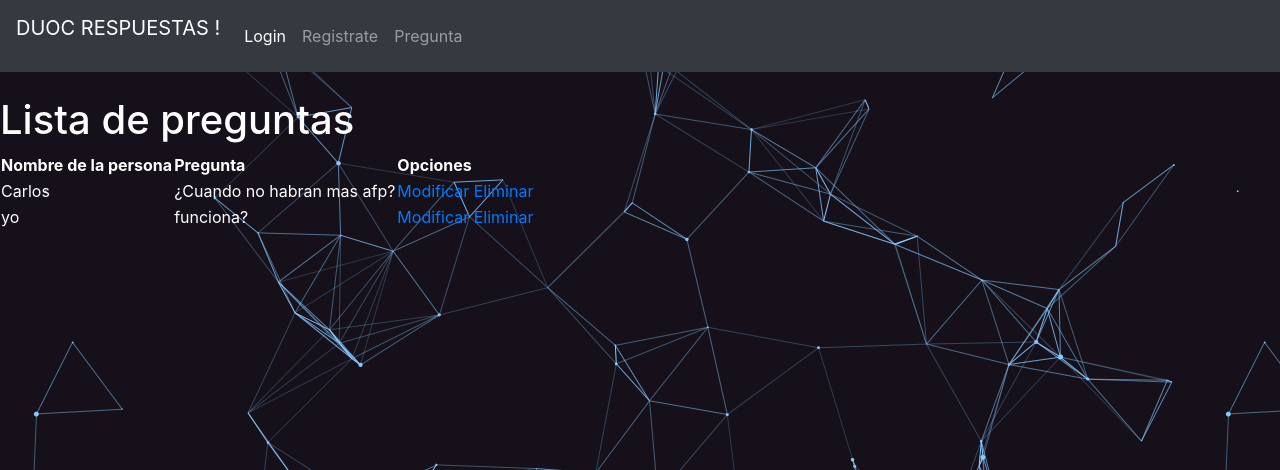
After one commit to zathima/proyecto-prueba-2, a Django app: page /catalogo/persona_list in a window 1280 px wide. The commit adds this page. Shown: the top 470 px of the page. Run offline with Django 3.2, Linux system fonts and the light colour scheme; data comes from the database, SQL or seed files in the repository; both versions use the stored data as it was after the commit; some libraries are stand-ins or nearby versions.

Commit message:
commit n°7

```diff
--- a/catalogo/models.py
+++ b/catalogo/models.py
@@ -7,12 +7,12 @@ import uuid
 # Create your models here.
 class Persona(models.Model):
 
-	field_name = models.CharField(max_length=200, help_text='Nombre de la Persona')
-	field_last_name = models.CharField(max_length=200, help_text='Apellido de la Persona')
-	field_password =models.CharField(max_length=200, help_text='Contraseña' )
+	field_name = models.CharField(max_length=200)
+	field_last_name = models.CharField(max_length=200)
+	field_password =models.CharField(max_length=200)
 	field_email =models.EmailField(blank=True)
-	field_age =models.IntegerField(help_text='edad de la Persona', default=18)
-	field_phone =models.CharField(max_length=200, help_text='Numero de telefono')
+	field_age =models.IntegerField(default=18)
+	field_phone =models.CharField(max_length=200)
 
 
 
@@ -23,15 +23,15 @@ class Persona(models.Model):
 		return reverse('Persona-detail', args=[str(self.id)])
 
 	def __str__(self):
-		return f'{self.field_last_name}, {self.field_name}, {self.field_age}'
+		return f'{self.field_name}'
 
 
 class Pregunta(models.Model):
-	field_context =models.TextField(help_text='Contenido de la pregunta')
+	field_context =models.TextField()
 	field_sender =models.ForeignKey('Persona', on_delete=models.SET_NULL, null=True)
 
 	def __str__(self):
 		return self.field_context
 
 	def get_absolute_url(self):
-		return reverse('Preguna-detail', args=[str(self.id)])
+		return reverse('Pregunta-detail', args=[str(self.id)])
--- /dev/null
+++ b/catalogo/static/core/js/confirmacion.js
@@ -0,0 +1,34 @@
+
+function confirmarEliminacion(id) {
+    Swal.fire({
+        title: '¿Estas Seguro?',
+        text: "Esta acción será permanente!",
+        icon: 'warning',
+        showCancelButton: true,
+        confirmButtonColor: '#3085d6',
+        cancelButtonColor: '#d33',
+        confirmButtonText: 'Si, Eliminar!',
+        cancelButtonText: 'Cancelar'
+      }).then((result) => {
+        if (result.value) {
+            window.location.href = "eliminar_pre/"+id+"/";
+        }
+      })
+}
+
+function confirmarEliminacionP(id) {
+  Swal.fire({
+      title: '¿Estas Seguro?',
+      text: "Esta acción será permanente!",
+      icon: 'warning',
+      showCancelButton: true,
+      confirmButtonColor: '#3085d6',
+      cancelButtonColor: '#d33',
+      confirmButtonText: 'Si, Eliminar!',
+      cancelButtonText: 'Cancelar'
+    }).then((result) => {
+      if (result.value) {
+          window.location.href = "eliminar_per/"+id+"/";
+      }
+    })
+}
--- a/catalogo/templates/home.html
+++ b/catalogo/templates/home.html
@@ -36,6 +36,10 @@
       <li class="nav-item">
         <a class="nav-link" href="registro.html">Registrate</a>
       </li>
+      <li class="nav-item">
+        <a class="nav-link" href="persona_list">Preguntas</a>
+      </li>
+
 
     </ul>
 
--- /dev/null
+++ b/catalogo/templates/persona_list.html
@@ -0,0 +1,79 @@
+<!DOCTYPE html>
+<html lang="es">
+
+<head>
+
+<meta name="viewport" content="width=device-width, initial-scale=1, shrink-to-fit=no">
+<meta charset="utf-8">
+<link rel="stylesheet" href="https://stackpath.bootstrapcdn.com/bootstrap/4.3.1/css/bootstrap.min.css" integrity="sha384-ggOyR0iXCbMQv3Xipma34MD+dH/1fQ784/j6cY/iJTQUOhcWr7x9JvoRxT2MZw1T" crossorigin="anonymous">
+{% load static %}
+<link rel="stylesheet" href="{% static 'core\css\styleinicio.css' %}">
+<script type="text/javascript" src="{% static 'core\js\jquery-3.4.1.js' %}"></script>
+<script type="text/javascript" src="{% static 'core\js\funciones.js' %}"></script>
+<link rel="stylesheet" href="{% static 'core\css\bootstrap.min.css' %}">
+
+
+<title> DUOC RESPUESTAS </title>
+
+
+</head>
+
+<body class="text-white">
+
+<div class="container"> <!--Div con nombre designado contenedor !-->
+ <br><!-- Salto de linea !-->
+ <header>
+      <nav class="navbar fixed-top navbar-expand-lg navbar-dark bg-dark"> <!-- Se declara el menu de navegacion con un tipo drak (oscuro) fixed-top sirve para que abarque todo el largo de la pagina  !-->
+      <p class="navbar-brand" > DUOC RESPUESTAS !</p>
+  <button class="navbar-toggler" type="button" data-toggle="collapse" data-target="#navbarText" aria-controls="navbarText" aria-expanded="false" aria-label="Toggle navigation">
+    <span class="navbar-toggler-icon"></span>
+  </button>
+  <div class="collapse navbar-collapse" id="navbarText">
+    <ul class="navbar-nav mr-auto">
+      <li class="nav-item active">
+        <a class="nav-link" href="iniciosesiom.html">Login <span class="sr-only">(current)</span></a>
+      </li>
+      <li class="nav-item">
+        <a class="nav-link" href="registro.html">Registrate</a>
+      </li>
+      <li class="nav-item">
+          <a class="nav-link" href="agregar_pre.html">Pregunta</a>
+      </li>
+    </ul>
+  </div>
+
+</nav>
+ </header>
+</div>
+<!--Aqui esta el listar-->
+<br>
+<br>
+<br>
+{% load static %}
+
+{% block javascript %}
+  <script src="https://cdn.jsdelivr.net/npm/sweetalert2@9"></script>
+  <script src="{% static 'core\js\confirmacion.js' %}"></script>
+{% endblock %}
+
+<h1>Lista de preguntas</h1>
+<table>
+		<tr>
+			<th>Nombre de la persona</th>
+      <th>Pregunta</th>
+      <th>Opciones</th>
+    </tr>
+		{% for p in preguntas %}
+		<tr>
+      <td>{{p.field_sender}}</td>
+      <td>{{p.field_context}}</td>
+      <td>
+        <a href="{% url 'modificar_pregunta' p.id %}">Modificar</a>
+        <a href="#" onclick="confirmarEliminacion({{p.id}})">Eliminar</a>
+      </td>
+		</tr>
+    {% endfor %}
+</table>
+<!--Aqui esta el listar-->
+</body>
+</html>
--- a/catalogo/urls.py
+++ b/catalogo/urls.py
@@ -1,5 +1,6 @@
 from django.urls import path
-from .views import home, registro, login, preguntasyrespuestas
+from .views import home, registro, login, preguntasyrespuestas, persona_list, nueva_pregunta, modificar_pregunta, eliminar_pregunta, nueva_persona, listar_persona, modificar_persona, eliminar_persona
+from . import views
 
 urlpatterns = [
     path('', home, name="home"),
@@ -7,4 +8,15 @@ urlpatterns = [
     path('home.html', home, name="home2"),
     path('iniciosesiom.html', login, name="login"),
     path('preguntasyrespuestas.html', preguntasyrespuestas, name="preguntasyrespuestas"),
+    path('persona_list', persona_list, name="persona_list"),
+    path('persona/', views.PersonaListView.as_view(), name='persona') ,
+	path('persona/<int:pk>', views.PersonaDetailView.as_view(), name='persona-detail'),
+    path('agregar_pre.html', nueva_pregunta, name="nueva_pregunta"),
+    path('modificar_pre.html<id>/', modificar_pregunta, name="modificar_pregunta"),
+    path('eliminar_pre/<id>/', eliminar_pregunta, name="eliminar_pre"),
+    path('nueva_persona.html', nueva_persona, name="nueva_persona"),
+    path('listar_persona', listar_persona, name="listar_persona"),
+    path('modificar_persona/<id>/', modificar_persona, name="modificar_persona"),
+    path('eliminar_per/<id>/',eliminar_persona, name="eliminar_per"),
+
 ]
--- a/catalogo/views.py
+++ b/catalogo/views.py
@@ -1,6 +1,78 @@
-from django.shortcuts import render
+from django.shortcuts import render, redirect
+from django.views import generic
+from .models import Pregunta, Persona
+from .forms import PreguntaForm, PersonaForm
 
 # Create your views here.
+def eliminar_persona(request, id):
+    persona = Persona.objects.get(id=id)
+    persona.delete()
+
+    return redirect(to="listar_persona")
+
+def modificar_persona(request, id):
+    persona = Persona.objects.get(id=id)
+    data = {
+        'form': PersonaForm(instance=persona)
+    }
+    if request.method =='POST':
+        formulario = PersonaForm(data=request.POST, instance=persona)
+        if formulario.is_valid():
+            formulario.save()
+            data['mensaje'] = "Persona Modificada Correctamente"
+            data['form'] = formulario
+    return render(request,'modificar_persona.html', data)
+
+def persona_list(request):
+    preguntas = Pregunta.objects.all()
+    data = {
+        'preguntas':preguntas
+    }
+    return render(request, 'persona_list.html', data)
+
+def nueva_pregunta(request):
+    data = {
+        'form':PreguntaForm()
+    }
+    if request.method == 'POST':
+        formulario = PreguntaForm(request.POST)
+        if formulario.is_valid():
+            formulario.save()
+            data['mensaje'] = "Enviado Correctamente"
+    return render(request, 'agregar_pre.html',data)
+
+def modificar_pregunta(request, id):
+    pregunta = Pregunta.objects.get(id=id)
+    data = {
+        'form': PreguntaForm(instance=pregunta)
+    }
+    if request.method =='POST':
+        formulario = PreguntaForm(data=request.POST, instance=pregunta)
+        if formulario.is_valid():
+            formulario.save()
+            data['mensaje'] = "Pregunta Modificada Correctamente"
+            data['form'] = formulario
+
+    return render(request,'modificar_pre.html', data)
+
+def eliminar_pregunta(request, id):
+    pregunta = Pregunta.objects.get(id=id)
+    pregunta.delete()
+
+    return redirect(to="persona_list")
+
+def nueva_persona(request):
+    data = {
+        'form':PersonaForm()
+
+    }
+    if request.method == 'POST':
+        formulario = PersonaForm(request.POST)
+        if formulario.is_valid():
+            formulario.save()
+            data['mensaje']= "Guardado correctamente"
+
+    return render(request, 'nueva_persona.html', data)
 
 def home(request):
 
@@ -18,3 +90,18 @@ def login(request):
 
 def preguntasyrespuestas(request):
     return render(request, 'preguntasyrespuestas.html')
+
+def listar_persona(request):
+    personas= Persona.objects.all()
+    data = {
+        'personas': personas
+    }
+    return render(request, 'listar_persona.html', data)
+
+
+
+class PersonaListView(generic.ListView):
+	model = Persona
+
+class PersonaDetailView(generic.DetailView):
+	model = Persona
--- a/locallibreria/settings.py
+++ b/locallibreria/settings.py
@@ -37,7 +37,7 @@ INSTALLED_APPS = [
     'django.contrib.sessions',
     'django.contrib.messages',
     'django.contrib.staticfiles',
-    'catalogo',
+    'catalogo.apps.CatalogoConfig',
 ]
 
 MIDDLEWARE = [
--- a/manage.py
+++ b/manage.py
@@ -2,7 +2,6 @@
 """Django's command-line utility for administrative tasks."""
 import os
 import sys
-
 
 def main():
     os.environ.setdefault('DJANGO_SETTINGS_MODULE', 'locallibreria.settings')
```
Also changed, not shown: catalogo/forms.py (added, +22 -0 lines), catalogo/templates/agregar_pre.html (added, +62 -0 lines), catalogo/templates/listar_persona.html (added, +82 -0 lines), catalogo/templates/modificar_persona.html (added, +59 -0 lines), catalogo/templates/modificar_pre.html (added, +62 -0 lines), catalogo/templates/nueva_persona.html (added, +57 -0 lines), catalogo/test/test_models.py (added, +31 -0 lines), catalogo/migrations/0002_auto_20191117_0340.py (added), catalogo/test/__init__.py (added), catalogo/test/test_forms.py (added), catalogo/test/test_views.py (added), db.sqlite3.
